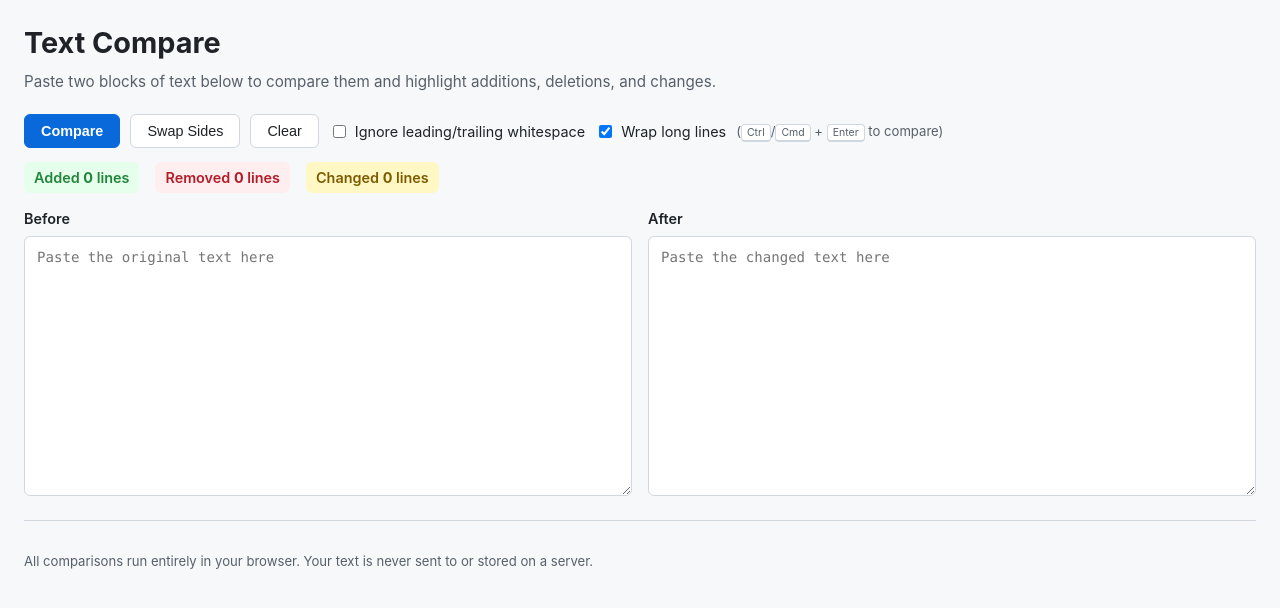
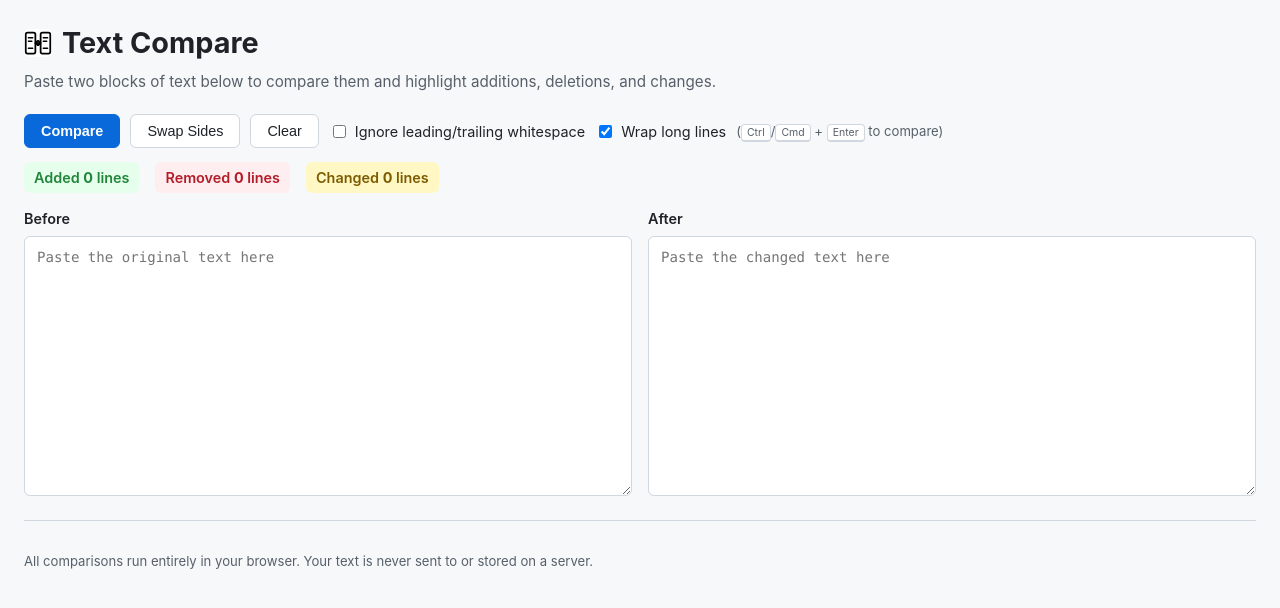
Before and after one commit to isitest1/text-compare, a website: page public/index.html in a window 1280 px wide. Drawn offline with nearby package versions, Linux system fonts and the light colour scheme.

Commit message:
Add a black-and-white icon and favicon
A simple monochrome SVG (two documents joined by a compare arrow)
shown next to the "Text Compare" heading and used as the page favicon.

```diff
--- a/public/index.html
+++ b/public/index.html
@@ -5,12 +5,16 @@
 <meta name="viewport" content="width=device-width, initial-scale=1.0" />
 <title>Text Compare — Compare Two Texts Online</title>
 <meta name="description" content="Compare two blocks of text entirely in your browser and highlight additions, deletions, and changes. Nothing is ever sent to a server." />
+<link rel="icon" type="image/svg+xml" href="icon.svg" />
 <link rel="stylesheet" href="styles.css" />
 </head>
 <body>
 <div class="app">
   <header class="app-header">
-    <h1>Text Compare</h1>
+    <div class="brand">
+      <img src="icon.svg" alt="" class="brand-icon" width="28" height="28" />
+      <h1>Text Compare</h1>
+    </div>
     <p class="lead">Paste two blocks of text below to compare them and highlight additions, deletions, and changes.</p>
   </header>
 
--- a/public/styles.css
+++ b/public/styles.css
@@ -38,8 +38,20 @@ body {
   padding: 20px 24px 40px;
 }
 
+.brand {
+  display: flex;
+  align-items: center;
+  gap: 10px;
+  margin-bottom: 4px;
+}
+
+.brand-icon {
+  display: block;
+  flex: 0 0 auto;
+}
+
 .app-header h1 {
-  margin: 0 0 4px;
+  margin: 0;
   font-size: 1.8rem;
 }
 
```
Also changed, not shown: public/icon.svg (added).
